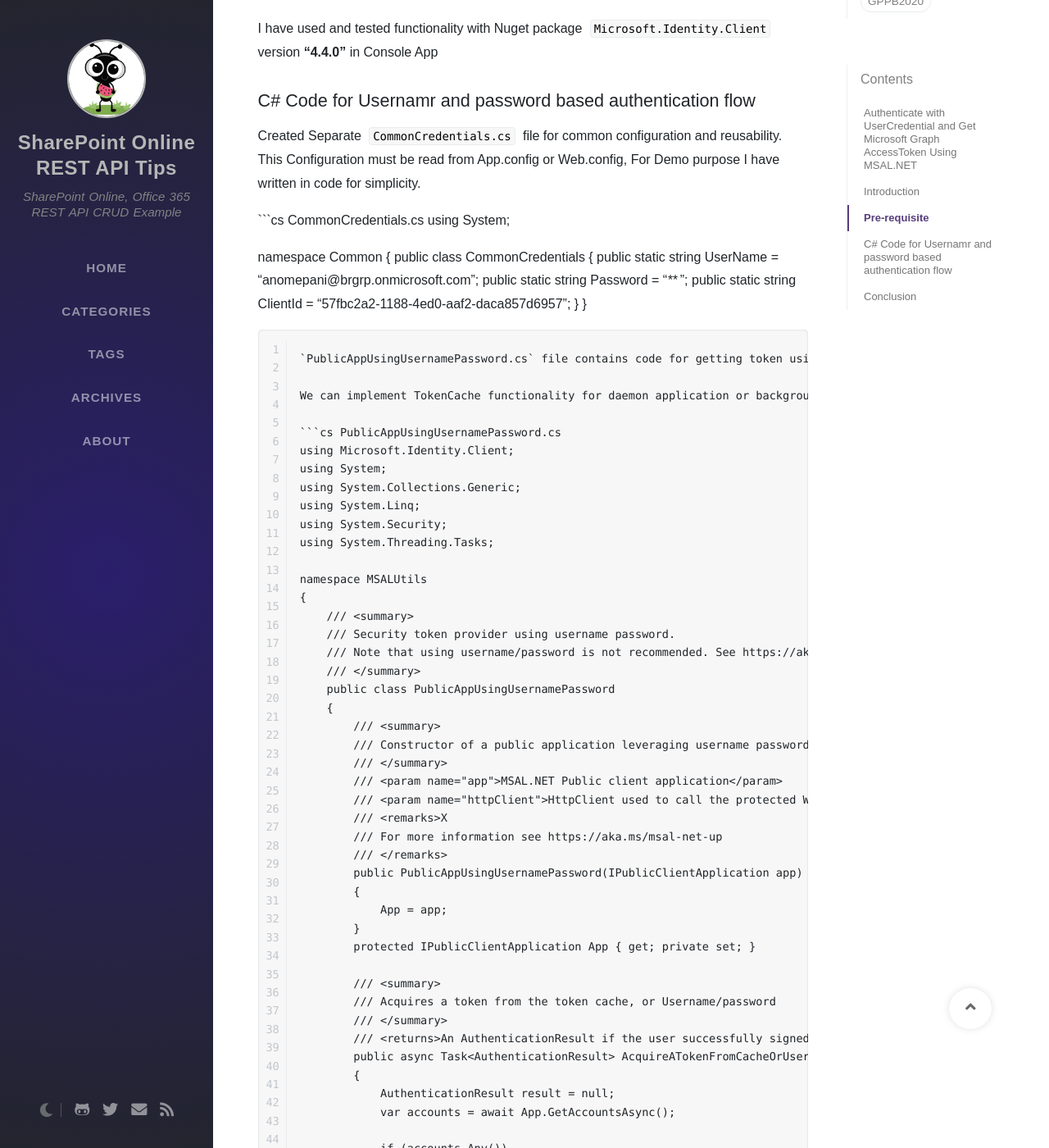
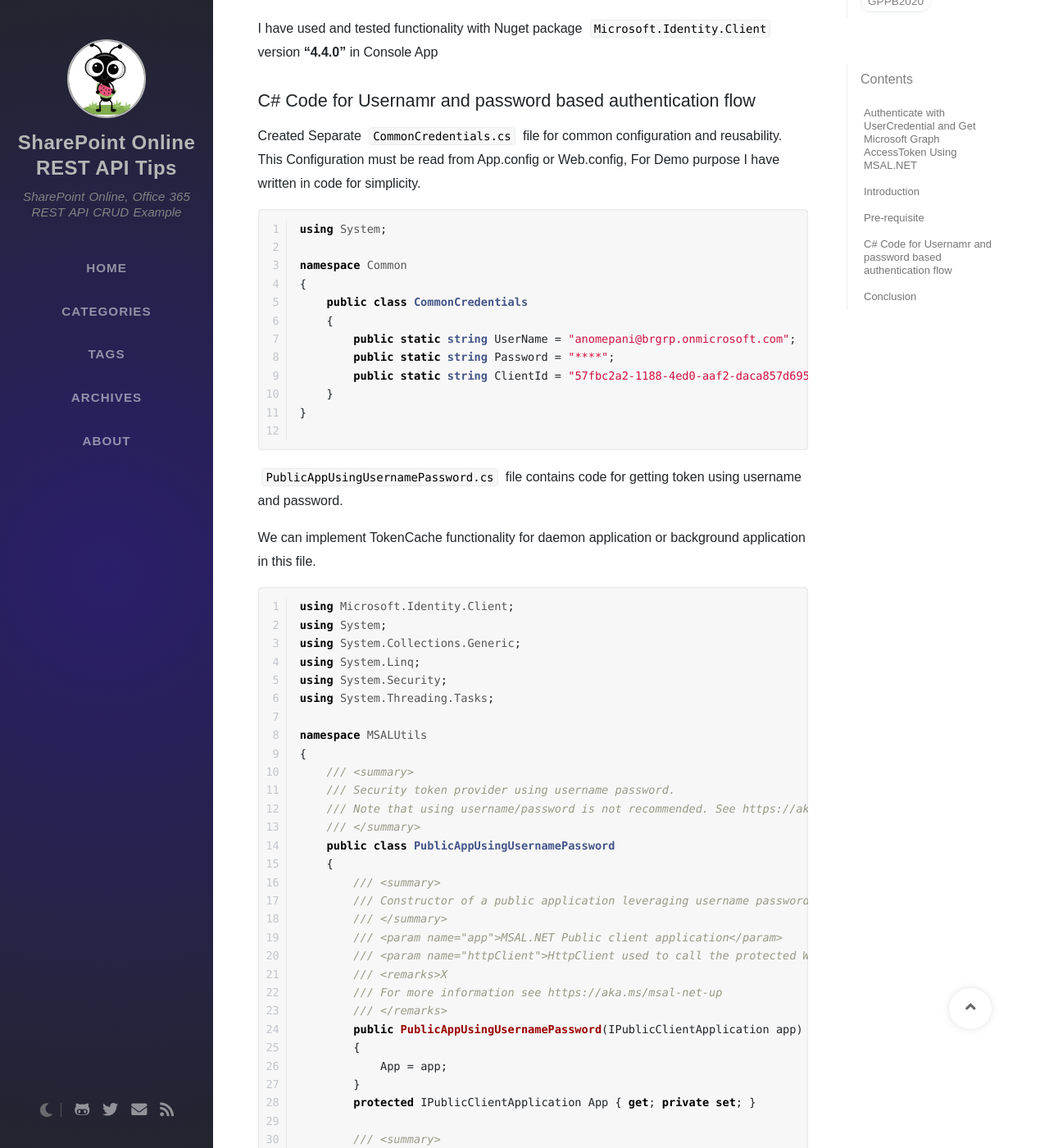
Before and after one commit to anomepani/anomepani.github.io, a Jekyll site: the page built from _posts/2021-05-02-authenticate-with-usercredential-and-get-microsoft-graph-accesstoken-using-msal.net.md, in a window 1280 px wide and 1400 px high, scrolled down 735 px. Shown: the whole window at 82% size. Built offline with Jekyll 4.4.1, drawn with Linux system fonts in a browser that asks for light colours; nearby versions of some CDN libraries; some web fonts are replaced; comment, search, counter and statistics services are not loaded; some of the changed text lies outside the part shown.

Commit message:
fixed code issue

````diff
--- a/_posts/2021-05-02-authenticate-with-usercredential-and-get-microsoft-graph-accesstoken-using-msal.net.md
+++ b/_posts/2021-05-02-authenticate-with-usercredential-and-get-microsoft-graph-accesstoken-using-msal.net.md
@@ -25,7 +25,7 @@ I have used and tested functionality with Nuget package `Microsoft.Identity.Clie
 Created Separate `CommonCredentials.cs` file for common configuration and reusability.
 This Configuration must be read from App.config or Web.config, For Demo purpose I have written in code for simplicity.
 
-```cs  CommonCredentials.cs
+```cs
 using System;
 
 namespace Common
@@ -44,7 +44,7 @@ namespace Common
 
 We can implement TokenCache functionality for daemon application or background application in this file.
 
-```cs PublicAppUsingUsernamePassword.cs
+```cs
 using Microsoft.Identity.Client;
 using System;
 using System.Collections.Generic;
@@ -129,7 +129,7 @@ namespace MSALUtils
 
 ```
 
-```cs Program.cs
+```cs
 using Common;
 using Microsoft.Identity.Client;
 using System;
````
